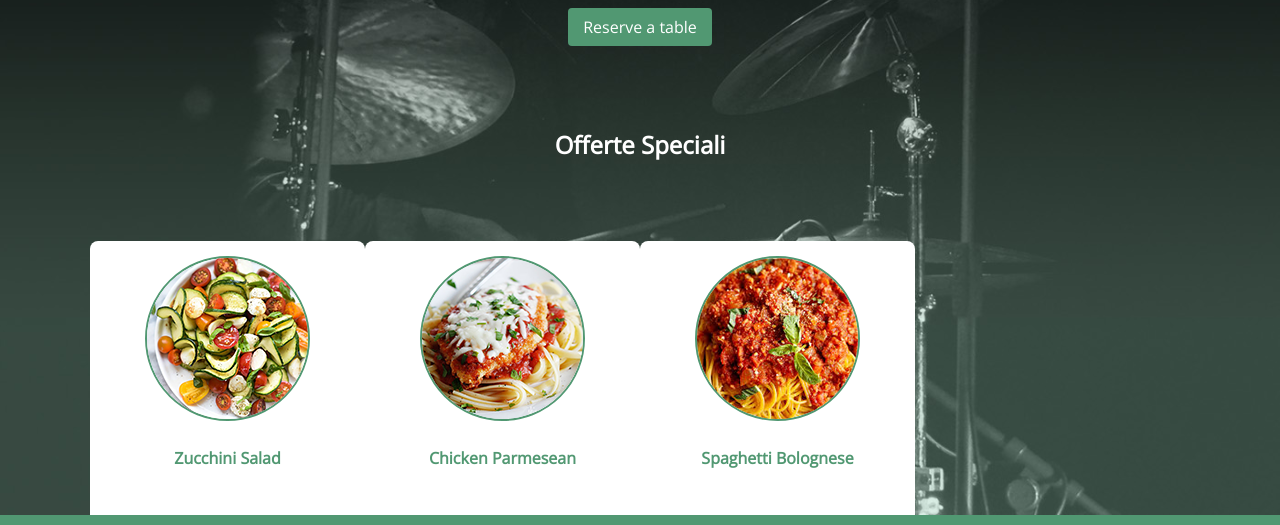
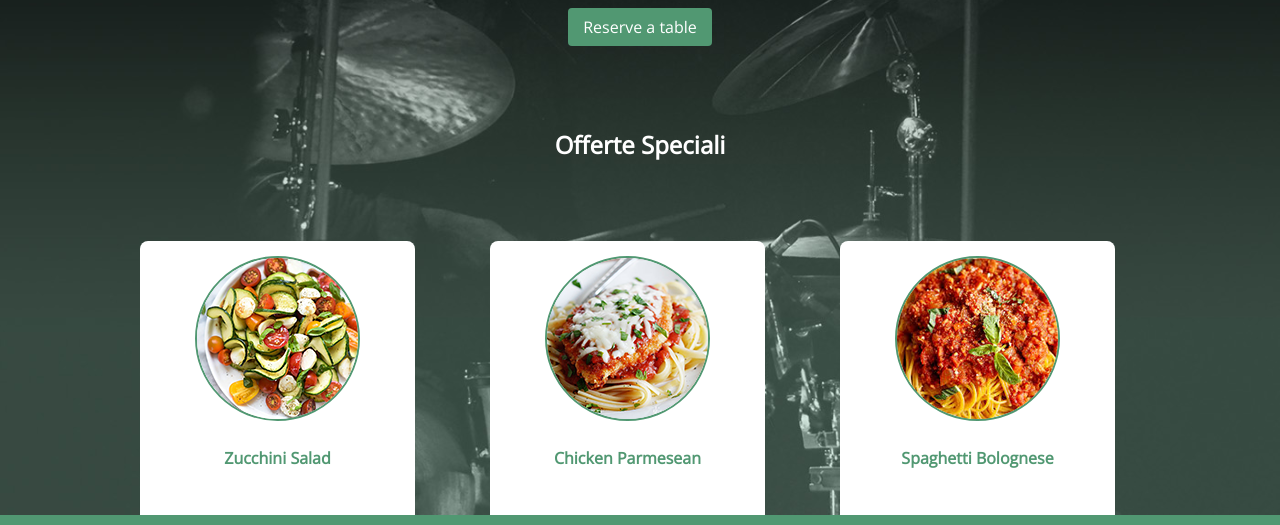
Before and after one commit to yerazo/the-jazz-table, a plain HTML site: page index.html in a window 1280 px wide. Shown: the part 275-800 px from the top of the page. Drawn offline with nearby package versions, Linux system fonts and the light colour scheme.

Commit message:
Main Styled

```diff
--- a/assets/css/style.css
+++ b/assets/css/style.css
@@ -93,6 +93,7 @@ main{
 /*SPECIALS*/
 .specials{
 	background-color: white;
+	margin: 0 25px 0 50px;
 	border-radius: 8px 8px 0px 0px;
 	padding: 15px 0 25px 0;
 	box-sizing: border-box;
```
Also changed, not shown: index.html (+2 -0 lines).
